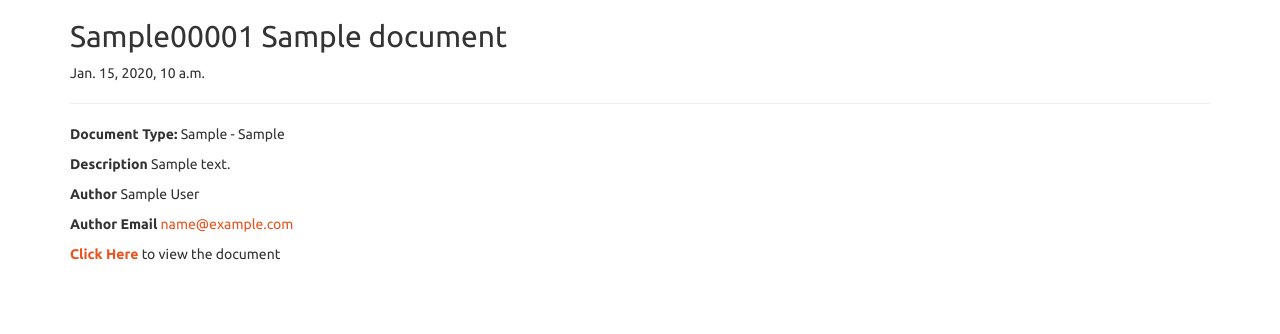
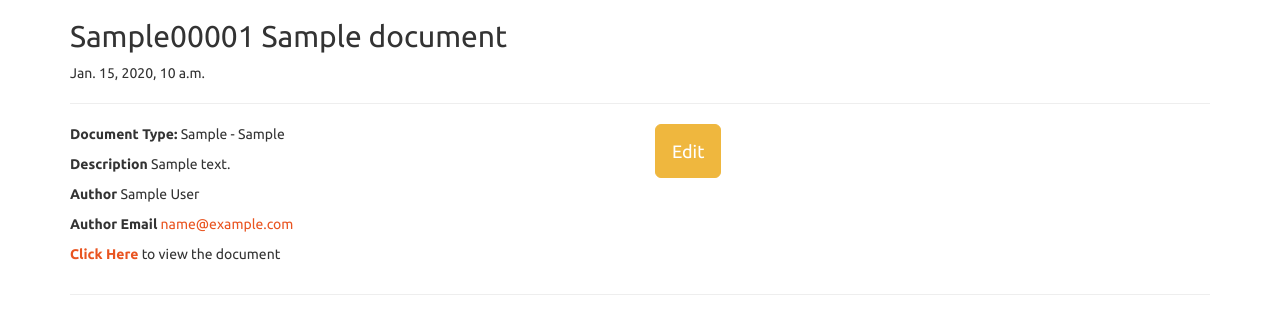
Before and after one commit to DonkeyOatie/django-documentregister, a Django app: page /document/1 in a window 1280 px wide. Shown: the part 72-406 px from the top of the page. Run offline with Django 3.2, Linux system fonts and the light colour scheme; a user stored in the database is signed in; tables that the repository leaves empty hold one stand-in row (values such as "Sample post"); some libraries are stand-ins or nearby versions.

Commit message:
More detail cleanup
Add edit button to detail page

```diff
--- a/documentregister/documents/templates/detail.html
+++ b/documentregister/documents/templates/detail.html
@@ -3,13 +3,13 @@
 {% block dr_body %}
 <div class="container">
     <div class="row">
-        <div class="col-md-8">
+        <div class="col-md-12">
             <h2>{{ object.full_title }}</h2>
         </div>
     </div>
     <div class="row">
-        <div class="col-md-4">
-                {{ object.created_at }}
+        <div class="col-md-5">
+            {{ object.created_at }}
         </div>
     </div>
     <hr>
@@ -21,6 +21,10 @@
             <p><strong>Author Email</strong> <a href="mailto:{{ object.author_email }}">{{ object.author_email }}</a></p>
             <p><strong><a href="{{ object.link }}">Click Here</a></strong> to view the document</p>
         </div>
+        <div class="col-md-6">
+            <a href="{% url 'edit' pk=object.pk %}" class="btn btn-lg btn-warning">Edit</a>
+        </div>
     </div>
+    <hr>
 </div>
 {% endblock %}
```
